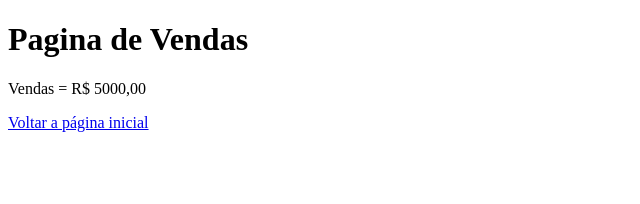
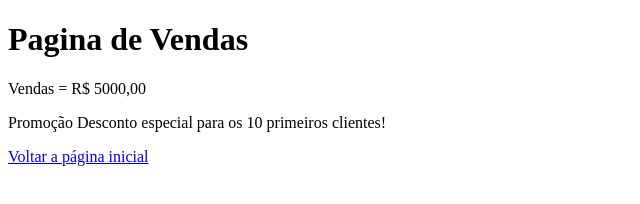
Before and after one commit to weriksonalmeida/aulagithub, a plain HTML site: page vendas.html in a window 1280 px wide. Shown: the whole page, without its empty margins (0-640 px from the left). Drawn offline with Linux system fonts and the light colour scheme.

Commit message:
Acrescentado campanha de promocao

```diff
--- a/vendas.html
+++ b/vendas.html
@@ -8,6 +8,7 @@
 <body>
     <h1>Pagina de Vendas</h1>
     <p>Vendas = R$ 5000,00</p>
+    <p>Promoção Desconto especial para os 10 primeiros clientes! </p>
     <a href="index.html">Voltar a página inicial</a>
 </body>
 </html>
```
